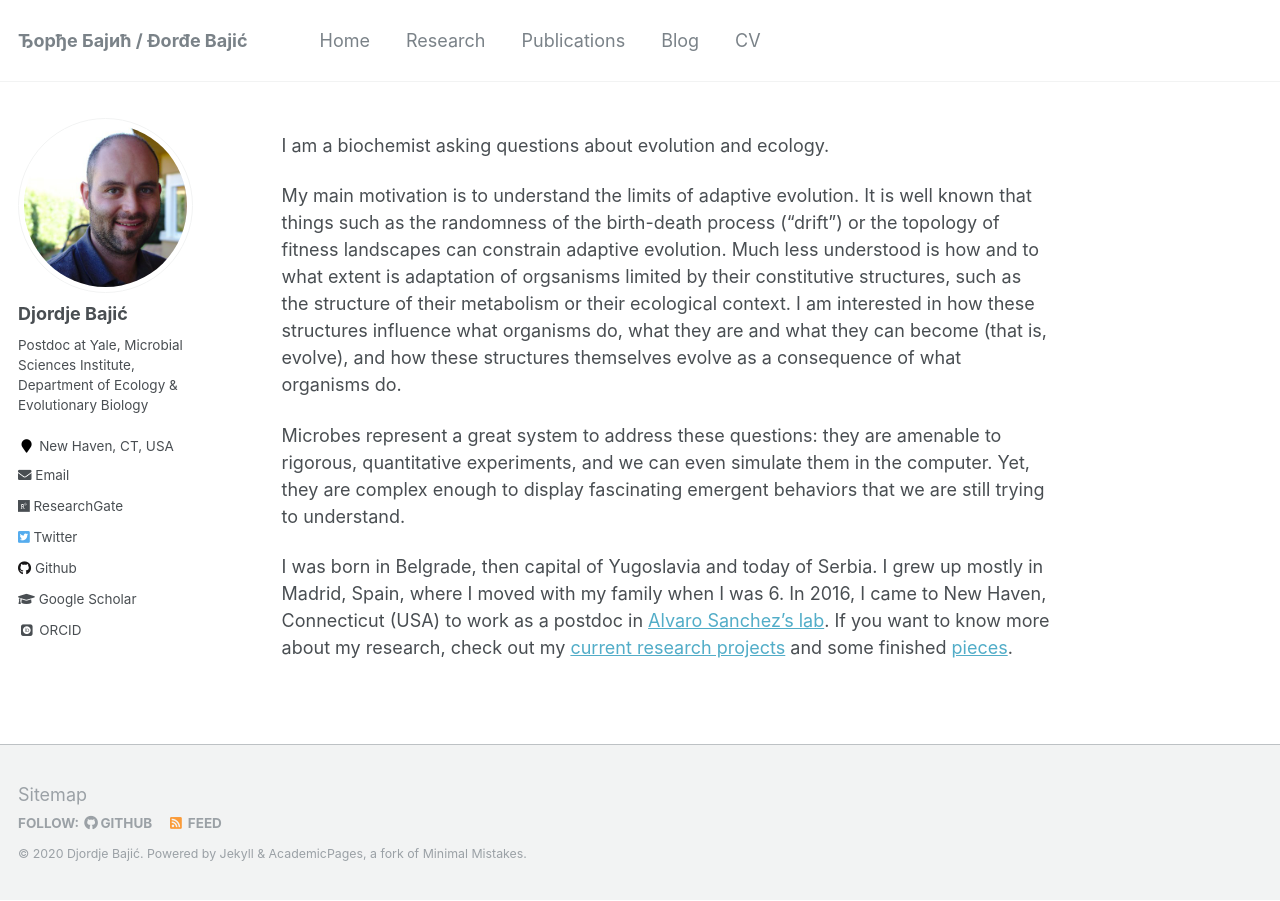
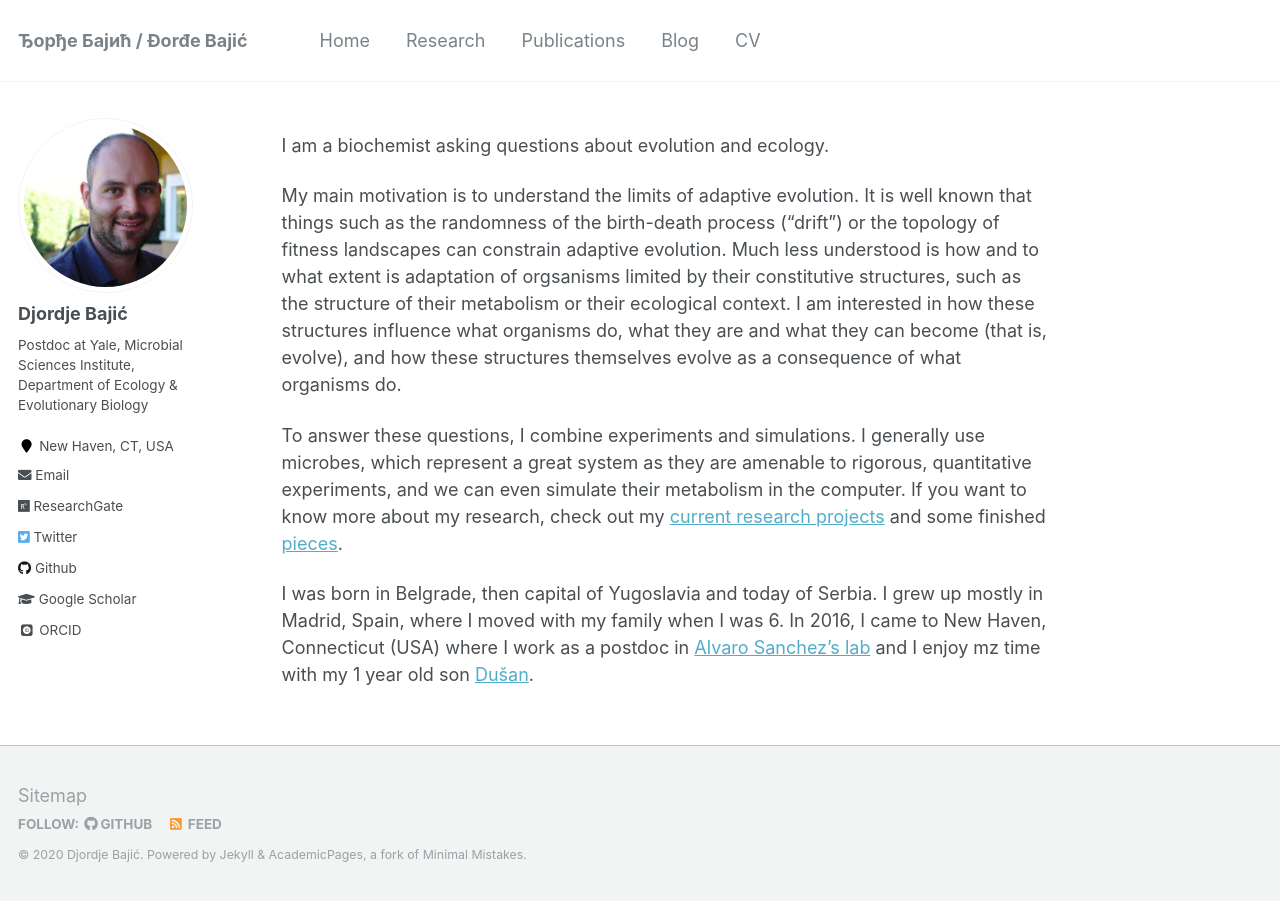
Before and after one commit to djbajic/djbajic.github.io, a Jekyll site: the page built from _pages/about.md, in a window 1280 px wide. Built offline with Jekyll 4.4.1, drawn with Linux system fonts in a browser that asks for light colours; some web fonts are replaced.

Commit message:
minor changes

```diff
--- a/_pages/about.md
+++ b/_pages/about.md
@@ -11,6 +11,6 @@ I am a biochemist asking questions about evolution and ecology.
 
 My main motivation is to understand the limits of adaptive evolution. It is well known that things such as the randomness of the birth-death process ("drift") or the topology of fitness landscapes can constrain adaptive evolution. Much less understood is how and to what extent is adaptation of orgsanisms limited by their constitutive structures, such as the structure of their metabolism or their ecological context. I am interested in how these structures influence what organisms do, what they are and what they can become (that is, evolve), and how these structures themselves evolve as a consequence of what organisms do.
 
-Microbes represent a great system to address these questions: they are amenable to rigorous, quantitative experiments, and we can even simulate them in the computer. Yet, they are complex enough to display fascinating emergent behaviors that we are still trying to understand.
+To answer these questions, I combine experiments and simulations. I generally use microbes, which represent a great system as they are amenable to rigorous, quantitative experiments, and we can even simulate their metabolism in the computer. If you want to know more about my research, check out my [current research projects](https://djbajic.github.io/research/) and some finished [pieces](https://djbajic.github.io/publications/).
 
-I was born in Belgrade, then capital of Yugoslavia and today of Serbia. I grew up mostly in Madrid, Spain, where I moved with my family when I was 6. In 2016, I came to New Haven, Connecticut (USA) to work as a postdoc in [Alvaro Sanchez's lab](http://sanchezlaboratory.com/). If you want to know more about my research, check out my [current research projects](https://djbajic.github.io/research/) and some finished [pieces](https://djbajic.github.io/publications/).
+I was born in Belgrade, then capital of Yugoslavia and today of Serbia. I grew up mostly in Madrid, Spain, where I moved with my family when I was 6. In 2016, I came to New Haven, Connecticut (USA) where I work as a postdoc in [Alvaro Sanchez's lab](http://sanchezlaboratory.com/) and I enjoy mz time with my 1 year old son [Dušan](https://djbajic.github.io/images/dule.jpg).
```
Also changed, not shown: images/dule.jpg (added).
